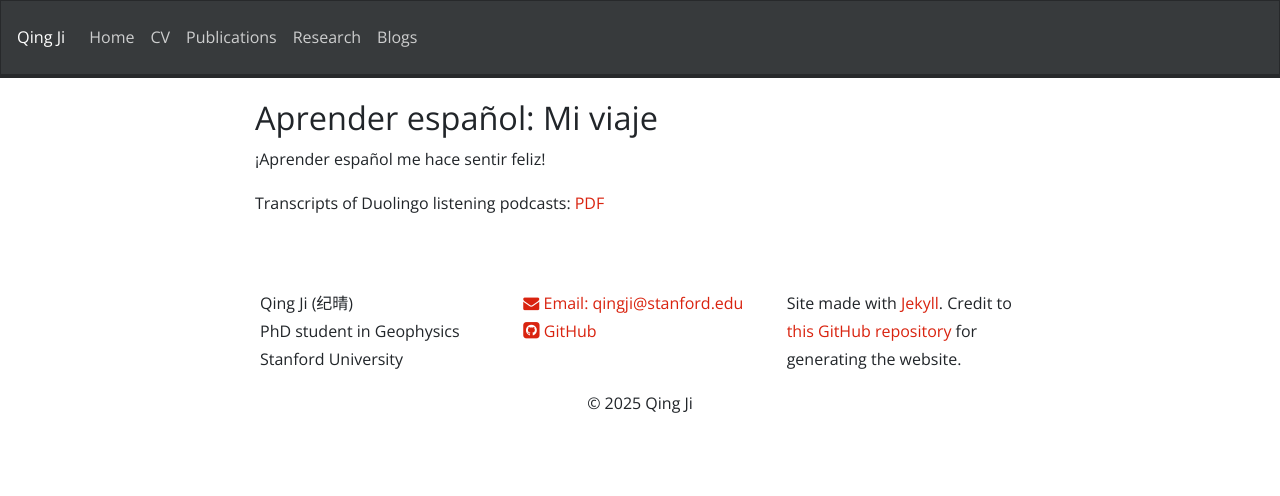
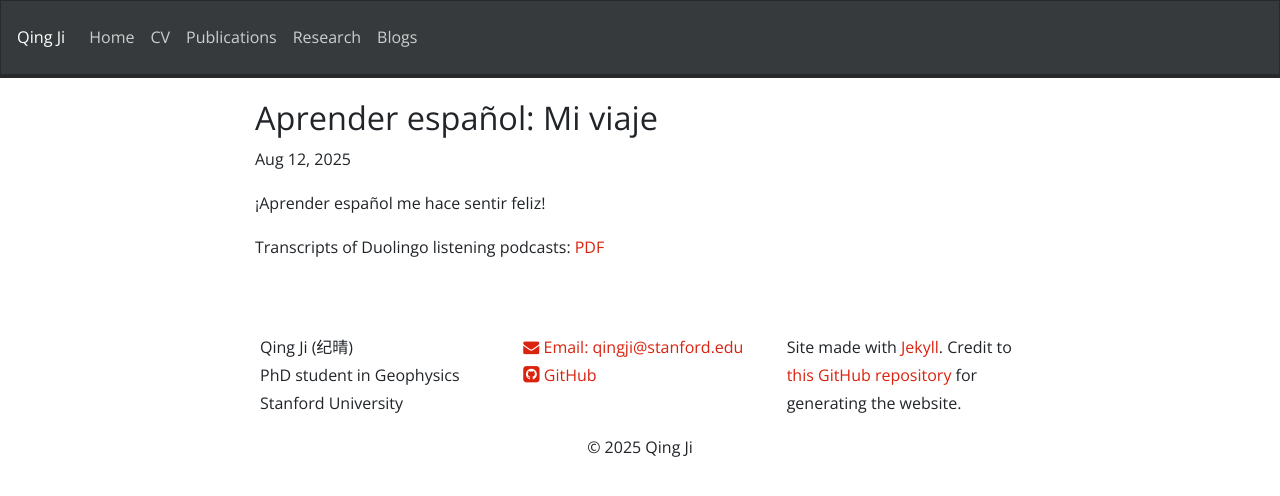
Before and after one commit to NickJi98/NickJi98.github.io, a Jekyll site: the page built from _posts/2025-08-12-Spanish.md, in a window 1280 px wide. Shown: the top 496 px of the page. Built offline with Jekyll 4.4.1, drawn with Linux system fonts in a browser that asks for light colours; nearby versions of some CDN libraries; a style sheet for code colours, icons or effects is not loaded.

Commit message:
Update blog layout

```diff
--- a/_layouts/postlay.html
+++ b/_layouts/postlay.html
@@ -3,6 +3,6 @@ layout: gridlay
 ---
 
 <h1>{{ page.title }}</h1>
-<!-- <p>{{ page.date | date: "%b %-d, %Y" }}</p> -->
+<p>{{ page.date | date: "%b %-d, %Y" }}</p>
 
 {{ content }}
```
